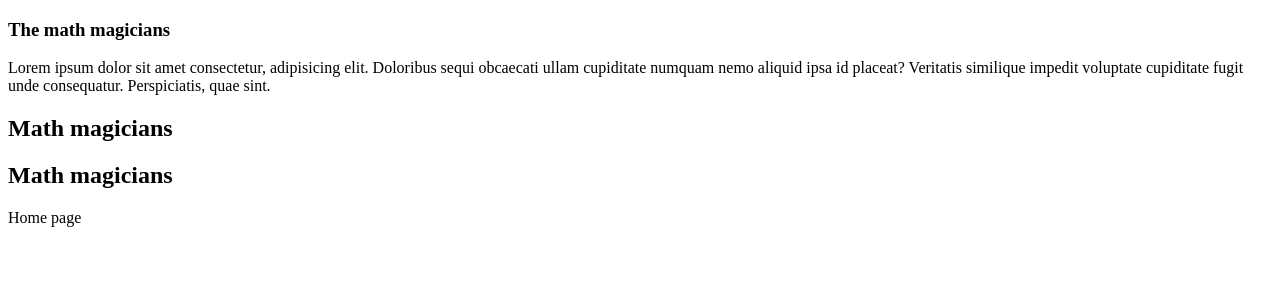
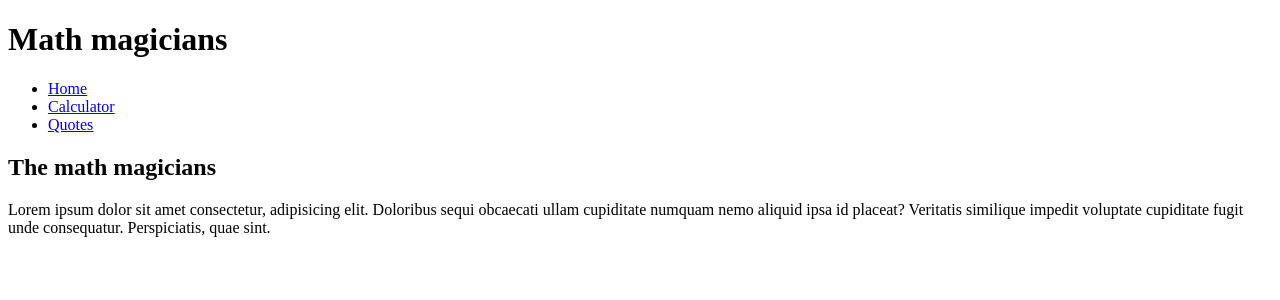
Before and after one commit to fdezcaminero/math-magicians, a React (Create React App) app: page / in a window 1280 px wide. Shown: the top 300 px of the page. Built offline with nearby package versions, Linux system fonts and the light colour scheme.

Commit message:
Make router logic work

```diff
--- a/src/App.jsx
+++ b/src/App.jsx
@@ -1,6 +1,6 @@
 // App.js
 import {
-  BrowserRouter, Routes, Route, Outlet,
+  BrowserRouter, Routes, Route, Outlet, Link,
 } from 'react-router-dom';
 import Home from './components/Home';
 import Calculator from './components/Calculator';
@@ -11,6 +11,17 @@ function Layout() {
   return (
     <>
       <h1>Math magicians</h1>
+      <ul>
+        <li>
+          <Link to="/">Home</Link>
+        </li>
+        <li>
+          <Link to="/calculator">Calculator</Link>
+        </li>
+        <li>
+          <Link to="/quotes">Quotes</Link>
+        </li>
+      </ul>
       <Outlet />
     </>
   );
@@ -18,20 +29,16 @@ function Layout() {
 
 function App() {
   return (
-    <section>
-      <Home />
-      <Layout />
       <BrowserRouter>
         <Routes>
           <Route path="/" element={<Layout />}>
-            <Route index element={<div>Home page</div>} />
+            <Route index element={<Home />} />
             <Route path="/calculator" element={<Calculator />} />
             <Route path="/quotes" element={<Quotes />} />
             <Route path="*" element={<div>If page not found it goes here</div>} />
           </Route>
         </Routes>
       </BrowserRouter>
-    </section>
   );
 }
 
```
